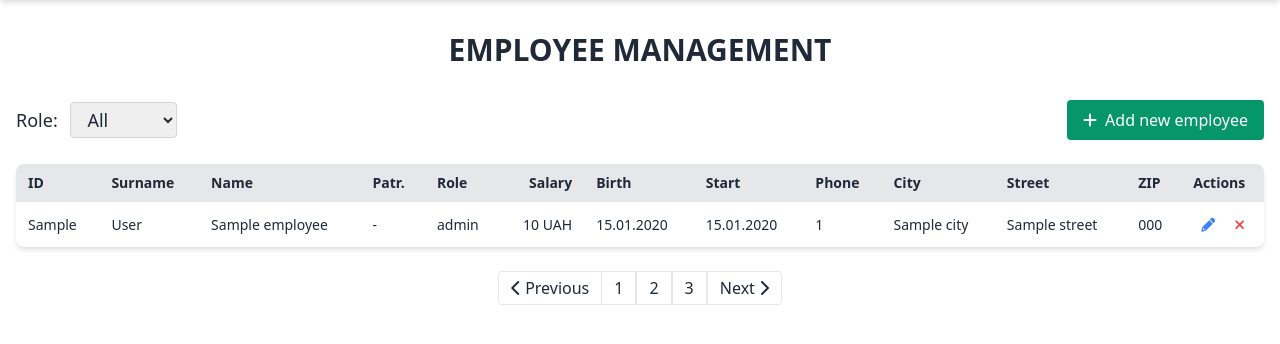
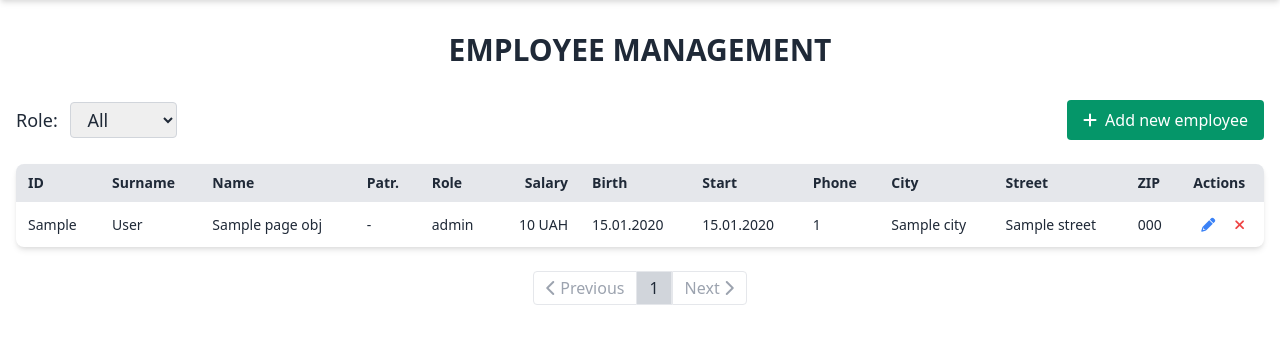
Before and after one commit to wrthsuii/zlagoda_store, a Django app: template templates/templates_manager/manage_employees.html in a window 1280 px wide. Shown: the part 64-408 px from the top of the page. Run offline with Django 4.2, Linux system fonts and the light colour scheme; the template is opened without the code that fills it: most values are stand-ins (such as "Sample title", 1, 10 or a date in 2020); parts of the project's set-up code (start-up, migrations or seed data) failed here and were passed over.

Commit message:
manage_employees v

```diff
--- a/templates/templates_manager/manage_employees.html
+++ b/templates/templates_manager/manage_employees.html
@@ -83,7 +83,9 @@
 
     <nav class="bg-yellow-900 text-white px-6 py-4 shadow-md">
         <div class="max-w-7xl mx-auto flex justify-between items-center">
-            <div class="text-2xl font-semibold">Manager Space</div>
+            <a href="{% url 'manager_dashboard' %}" class="text-2xl font-semibold hover:underline">
+             Manager Space
+            </a>
             <ul class="flex space-x-6 text-lg">
                 <li><a href="/products" class="hover:underline">Products</a></li>
                 <li><a href="/categories" class="hover:underline">Categories</a></li>
@@ -137,7 +139,7 @@
                     </tr>
                 </thead>
                 <tbody>
-                    {% for e in employees %}
+                    {% for e in page_obj %}
                     <tr class="employee-row border-t">
                         <td class="py-2 px-3">{{ e.id_employee }}</td>
                         <td class="py-2 px-3">{{ e.empl_surname }}</td>
@@ -155,7 +157,7 @@
                             <button onclick="openEditModal('{{ e.id_employee }}')" class="edit-btn action-btn" title="Edit">
                                 <i class="fas fa-pencil-alt"></i>
                             </button>
-                            <button onclick="openDeleteModal({{ e.id_employee }})" class="delete-btn action-btn" title="Delete">
+                            <button onclick="openDeleteModal('{{ e.id_employee }}')" class="delete-btn action-btn" title="Delete">
                                 <i class="fas fa-times"></i>
                             </button>
                         </td>
@@ -168,18 +170,35 @@
         <!-- Pagination -->
         <div class="mt-6 flex justify-center">
             <nav class="inline-flex">
-                <button class="px-3 py-1 border rounded-l hover:bg-gray-100">
-                    <i class="fas fa-chevron-left mr-1"></i>Previous
-                </button>
-                <button class="px-3 py-1 border-t border-b border-r hover:bg-gray-100">1</button>
-                <button class="px-3 py-1 border hover:bg-gray-100">2</button>
-                <button class="px-3 py-1 border hover:bg-gray-100">3</button>
-                <button class="px-3 py-1 border rounded-r hover:bg-gray-100">
-                    Next<i class="fas fa-chevron-right ml-1"></i>
-                </button>
+                {% if page_obj.has_previous %}
+                    <a href="?page={{ page_obj.previous_page_number }}" class="px-3 py-1 border rounded-l hover:bg-gray-100">
+                        <i class="fas fa-chevron-left mr-1"></i>Previous
+                    </a>
+                {% else %}
+                    <span class="px-3 py-1 border rounded-l text-gray-400 cursor-not-allowed">
+                        <i class="fas fa-chevron-left mr-1"></i>Previous
+                    </span>
+                {% endif %}
+
+                {% for num in page_obj.paginator.page_range %}
+                    {% if page_obj.number == num %}
+                        <span class="px-3 py-1 border-t border-b border-r bg-gray-300">{{ num }}</span>
+                    {% else %}
+                        <a href="?page={{ num }}" class="px-3 py-1 border hover:bg-gray-100">{{ num }}</a>
+                    {% endif %}
+                {% endfor %}
+
+                {% if page_obj.has_next %}
+                    <a href="?page={{ page_obj.next_page_number }}" class="px-3 py-1 border rounded-r hover:bg-gray-100">
+                        Next<i class="fas fa-chevron-right ml-1"></i>
+                    </a>
+                {% else %}
+                    <span class="px-3 py-1 border rounded-r text-gray-400 cursor-not-allowed">
+                        Next<i class="fas fa-chevron-right ml-1"></i>
+                    </span>
+                {% endif %}
             </nav>
         </div>
-    </div>
 
     <!-- Add Employee Modal -->
     <div id="addEmployeeModal" class="modal">
@@ -188,6 +207,7 @@
                 <i class="fas fa-user-plus mr-2"></i>Add new employee
             </h2>
             <form action="{% url 'add_employee' %}" method="POST">
+                {% csrf_token %}
                 <div class="grid grid-cols-1 md:grid-cols-2 gap-4 mb-4">
                     <div>
                         <label for="id" class="block mb-1">ID</label>
@@ -342,7 +362,8 @@
             </h2>
             <p class="mb-4">Are you sure you want to delete this employee? This action cannot be undone.</p>
             <form action="{% url 'delete_employee' %}" method="POST">
-                <input type="hidden" id="delete_id" name="id">
+                {% csrf_token %}
+                <input type="hidden" id="delete_id" name="id_employee">
                 <div class="flex justify-end space-x-3">
                     <button type="button" onclick="closeModal('deleteEmployeeModal')" class="px-4 py-2 bg-gray-300 rounded">
                         <i class="fas fa-times mr-1"></i>Cancel
@@ -399,5 +420,6 @@
             }
         }
     </script>
+    </div>
 </body>
 </html>
```
Also changed, not shown: zlagoda_app/views/manager_dashboard.py (+23 -3 lines).
